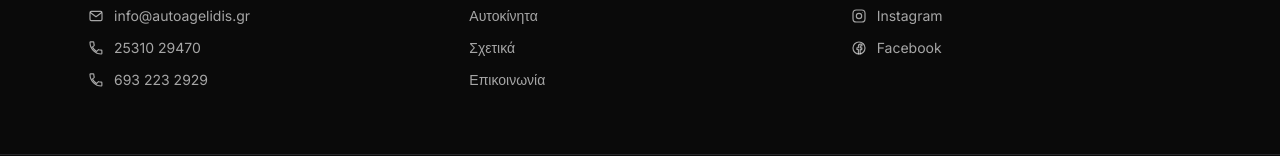
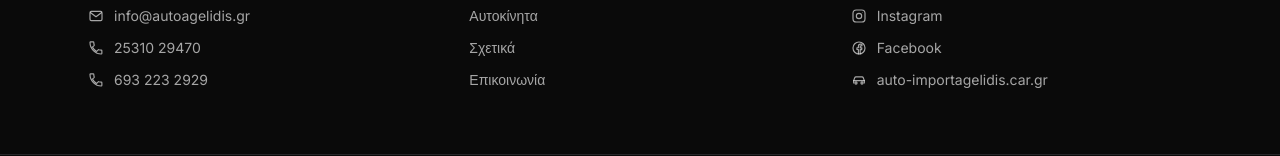
Before and after one commit to GiannisAgelidis/AUTOAGELIDIS, a Next.js app: page /el/cars in a window 1280 px wide. Shown: the part 796-952 px from the top of the page. Built offline with nearby package versions, Linux system fonts and the light colour scheme; no server answers; the database is empty.

Commit message:
added background video on hero,  fixed the header logo size and add car .gr ref on the footer, adjusted the about us ul to match the height of the text

```diff
--- a/src/components/site/About.tsx
+++ b/src/components/site/About.tsx
@@ -21,7 +21,7 @@ export default async function About() {
           </p>
         </div>
 
-        <ul className="divide-y divide-line border-y border-line">
+        <ul className="divide-y divide-line border-y border-line mt-11">
           {points.map((point) => (
             <li key={point} className="flex items-start gap-4 py-4 text-sm">
               <span
--- a/src/components/site/Footer.tsx
+++ b/src/components/site/Footer.tsx
@@ -1,6 +1,6 @@
 import { getTranslations } from "next-intl/server";
 import { Link } from "@/i18n/navigation";
-import { MailIcon, PhoneIcon, InstagramIcon, FacebookIcon } from "./icons";
+import { MailIcon, PhoneIcon, InstagramIcon, FacebookIcon, CarIcon } from "./icons";
 
 const EMAIL = "info@autoagelidis.gr";
 const MOBILE_DISPLAY = "693 223 2929";
@@ -11,6 +11,8 @@ const LANDLINE_HREF = "+302531029470";
 // Placeholders — swap in the real profile URLs once the pages exist.
 const INSTAGRAM_URL = "#";
 const FACEBOOK_URL = "#";
+const CARGR_URL = "https://auto-importagelidis.car.gr/cars/";
+const CARGR_DISPLAY = "auto-importagelidis.car.gr";
 
 const columnHeading =
   "mb-4 font-mono text-[10px] uppercase tracking-[0.18em] text-on-ink-dim";
@@ -71,6 +73,15 @@ export default async function Footer() {
               <FacebookIcon className="h-4 w-4 shrink-0" />
               Facebook
             </a>
+            <a
+              href={CARGR_URL}
+              target="_blank"
+              rel="noopener noreferrer"
+              className={linkRow}
+            >
+              <CarIcon className="h-4 w-4 shrink-0" />
+              {CARGR_DISPLAY}
+            </a>
           </div>
         </div>
       </div>
--- a/src/components/site/Header.tsx
+++ b/src/components/site/Header.tsx
@@ -14,18 +14,21 @@ export default async function Header() {
   return (
     <header className="sticky top-0 z-40 border-b border-line-dark bg-ink text-on-ink">
       <div className="mx-auto flex w-full max-w-6xl items-center justify-between gap-6 px-6 py-3">
-        <Link href="/" className="shrink-0" aria-label="Auto Agelidis">
+        <Link href="/" className="flex shrink-0 items-center" aria-label="Auto Agelidis">
           <IKImage
             src="/AutoAgelidis/AUTO AGELIDIS-3.png"
             alt="Auto Agelidis"
-            width={640}
-            height={320}
-            transformation={[{ width: 480 }]}
-            className="h-12 w-auto"
+            width={1200}
+            height={184}
+            transformation={[
+              { x: 900, y: 1320, width: 5220, height: 800, cropMode: "extract" },
+              { width: 1200 },
+            ]}
+            className="h-6 w-auto"
           />
         </Link>
 
-        <nav className="hidden items-center gap-9 font-mono text-[11px] uppercase tracking-[0.16em] text-on-ink/70 md:flex">
+        <nav className="hidden items-center gap-9 font-sans text-[11px] uppercase tracking-[0.16em] text-on-ink/70 md:flex">
           <Link href="/#about" className="nav-link transition-colors hover:text-on-ink">
             {t("about")}
           </Link>
@@ -46,7 +49,7 @@ export default async function Header() {
         <div className="flex items-center gap-5">
           <a
             href={`tel:${LANDLINE_HREF}`}
-            className="hidden border border-line-dark px-3 py-2 font-mono text-[11px] tracking-[0.12em] text-on-ink/80 transition-colors hover:border-on-ink hover:text-on-ink lg:block"
+            className="hidden whitespace-nowrap border border-line-dark px-3 py-2 font-mono text-[11px] tracking-[0.12em] text-on-ink/80 transition-colors hover:border-on-ink hover:text-on-ink lg:block"
           >
             {LANDLINE_DISPLAY}
           </a>
--- a/src/components/site/Hero.tsx
+++ b/src/components/site/Hero.tsx
@@ -1,5 +1,5 @@
 import { getTranslations } from "next-intl/server";
-import { Image as IKImage } from "@imagekit/next";
+import { Video as IKVideo } from "@imagekit/next";
 import { Link } from "@/i18n/navigation";
 import Tag from "./Tag";
 import { ArrowRightIcon } from "./icons";
@@ -19,18 +19,17 @@ export default async function Hero() {
 
   return (
     <section className="relative overflow-hidden bg-ink text-on-ink">
-      <div
-        aria-hidden
-        className="pointer-events-none absolute -right-16 bottom-[-12%] hidden w-[55%] justify-end sm:flex"
-      >
-        <IKImage
-          src="/AutoAgelidis/AUTO AGELIDIS-3.png"
-          alt=""
-          width={960}
-          height={480}
-          transformation={[{ width: 1100 }]}
-          className="ambient-mark w-full max-w-[640px] opacity-[0.04]"
+      <div aria-hidden className="absolute inset-0">
+        <IKVideo
+          src="/AutoAgelidis/2.mp4"
+          autoPlay
+          muted
+          loop
+          playsInline
+          preload="auto"
+          className="h-full w-full object-cover"
         />
+        <div className="absolute inset-0 bg-ink/20" />
       </div>
 
       <div className="relative mx-auto flex w-full max-w-6xl flex-col gap-10 px-6 pb-24 pt-16 md:pt-28">
@@ -50,7 +49,7 @@ export default async function Hero() {
         </h1>
 
         <p
-          className="hero-enter max-w-xl text-lg leading-relaxed text-on-ink-dim"
+          className="hero-enter max-w-xl text-lg leading-relaxed text-on-ink-dim text-white/70"
           style={{ "--enter-delay": "160ms" } as React.CSSProperties}
         >
           {t("subtitle")}
--- a/src/components/site/Location.tsx
+++ b/src/components/site/Location.tsx
@@ -65,7 +65,7 @@ export default async function Location() {
           </a>
         </div>
 
-        <div className="min-h-[300px] overflow-hidden border border-line-dark grayscale">
+        <div className="min-h-[300px] overflow-hidden border border-line-dark rounded-xl">
           <iframe
             title={t("title")}
             src={`https://www.google.com/maps?q=${MAP_QUERY}&output=embed`}
--- a/src/components/site/MobileNav.tsx
+++ b/src/components/site/MobileNav.tsx
@@ -14,7 +14,7 @@ export default function MobileNav() {
   }
 
   const itemClass =
-    "border-b border-line-dark px-1 py-3.5 font-mono text-xs uppercase tracking-[0.16em] text-on-ink/75 transition-colors hover:text-on-ink last:border-b-0";
+    "border-b border-line-dark px-1 py-3.5 font-sans text-xs uppercase tracking-[0.16em] text-on-ink/75 transition-colors hover:text-on-ink last:border-b-0";
 
   return (
     <div className="md:hidden">
--- a/src/components/site/icons.tsx
+++ b/src/components/site/icons.tsx
@@ -156,6 +156,26 @@ export function InstagramIcon({ className = "" }: { className?: string }) {
   );
 }
 
+export function CarIcon({ className = "" }: { className?: string }) {
+  return (
+    <svg
+      viewBox="0 0 24 24"
+      fill="none"
+      stroke="currentColor"
+      strokeWidth={1.75}
+      strokeLinecap="round"
+      strokeLinejoin="round"
+      className={className}
+      aria-hidden
+    >
+      <path d="M4 16.5V13l1.6-4.3a2 2 0 0 1 1.9-1.4h9a2 2 0 0 1 1.9 1.4L20 13v3.5" />
+      <path d="M4 13h16" />
+      <circle cx="7.5" cy="16.5" r="1.6" />
+      <circle cx="16.5" cy="16.5" r="1.6" />
+    </svg>
+  );
+}
+
 export function FacebookIcon({ className = "" }: { className?: string }) {
   return (
     <svg
```
